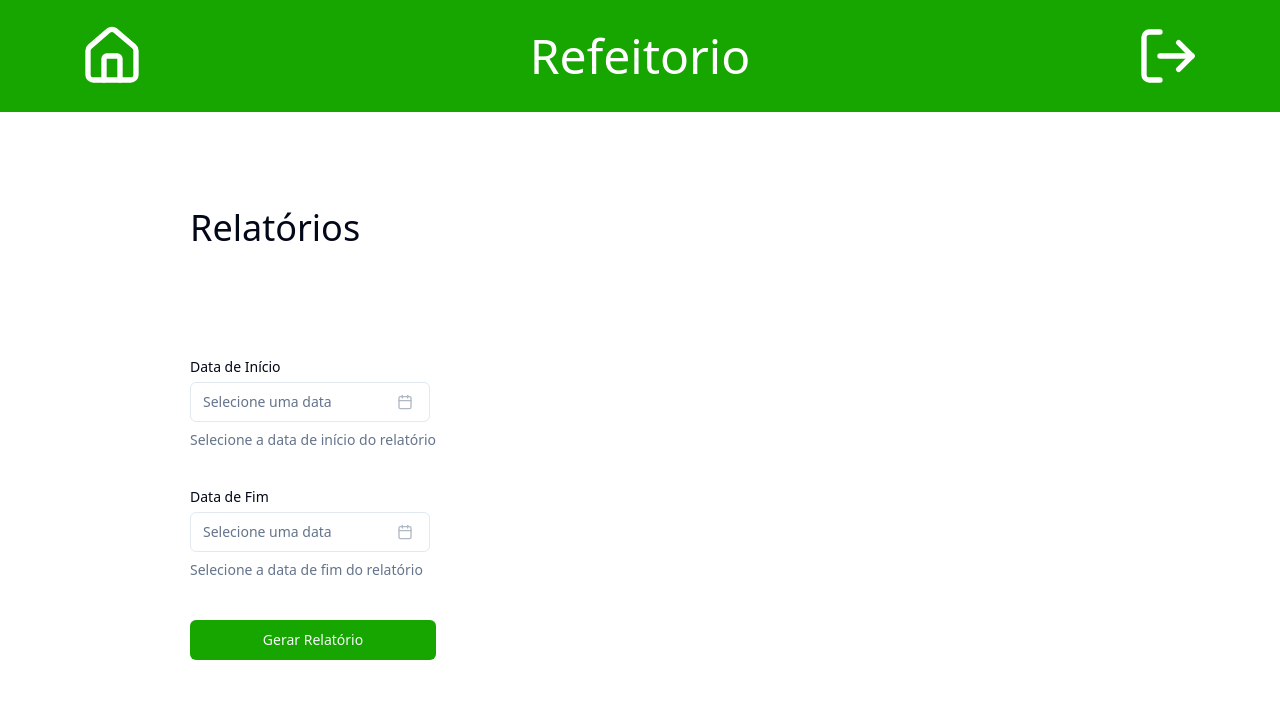
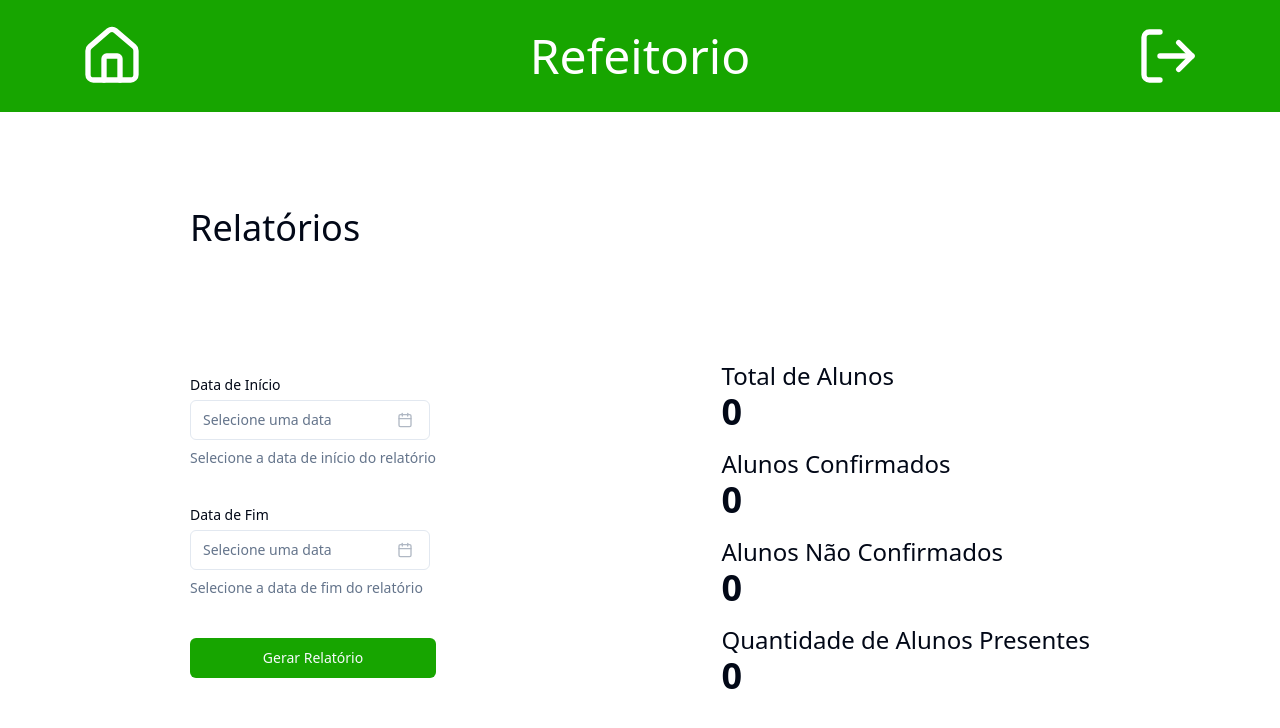
Before and after one commit to ndbzika/controle-acesso-refeitorio, a React (Vite) app in the folder frontend/: page /admin/relatorios in a window 1280 px wide. Shown: the top 728 px of the page. Built offline with nearby package versions, Linux system fonts and the light colour scheme.

Commit message:
feat: relatorios api response

```diff
--- a/frontend/src/pages/admin/CAEST/RelatorioPage.tsx
+++ b/frontend/src/pages/admin/CAEST/RelatorioPage.tsx
@@ -3,10 +3,12 @@ import { Calendar } from "@/components/ui/calendar"
 import { Form, FormControl, FormDescription, FormField, FormItem, FormLabel, FormMessage } from "@/components/ui/form"
 import { Popover, PopoverContent, PopoverTrigger } from "@/components/ui/popover"
 import { cn } from "@/lib/utils"
+import { RelatoriosService } from "@/services/admin/adminServices"
 import { zodResolver } from "@hookform/resolvers/zod"
 import { addYears, format } from "date-fns"
 import { ptBR } from "date-fns/locale"
 import { CalendarIcon } from "lucide-react"
+import { useState } from "react"
 import { useForm } from "react-hook-form"
 import { z } from "zod"
 
@@ -19,13 +21,34 @@ const formSchema = z.object({
   })
 })
 
+interface IRelatorioInfo {
+  quantidadeTotalAlunos: number;
+  quantidadeAlunosConfirmados: {alunoEmail:string}[];
+  quantidadeAlunosNaoConfirmados: {alunoEmail:string}[];
+  quatidadeAlunosPresentes: number;
+}
+
 
 export const RelatorioPage = () => {
+  const [totalAlunos, setTotalAlunos] = useState(0);
+  const [alunosConfirmados, setAlunosConfirmados] = useState<{alunoEmail:string}[]>([]);
+  const [alunosNaoConfirmados, setAlunosNaoConfirmados] = useState<{alunoEmail:string}[]>([]);
+  const [quantidadeAlunosPresentes, setQuantidadeAlunosPresentes] = useState(0);
+
+  const handleSetRelatorioInfo = (data: IRelatorioInfo) => {
+    setTotalAlunos(data.quantidadeTotalAlunos);
+    setAlunosConfirmados(data.quantidadeAlunosConfirmados);
+    setAlunosNaoConfirmados(data.quantidadeAlunosNaoConfirmados);
+    setQuantidadeAlunosPresentes(data.quatidadeAlunosPresentes);
+  }
+
   const form = useForm<z.infer<typeof formSchema>>({
     resolver: zodResolver(formSchema),
   })
-  const onSubmit = (values: z.infer<typeof formSchema>) => {
-    console.log(values);
+  const onSubmit = async (values: z.infer<typeof formSchema>) => {
+    const { dataInicio, dataFim } = JSON.parse(JSON.stringify(values));
+    const res = await RelatoriosService(dataInicio.split("T")[0], dataFim.split("T")[0]);
+    handleSetRelatorioInfo(res);
   }
   return (
     <main className="max-w-[56.25rem] mx-auto space-y-28">
@@ -128,6 +151,26 @@ export const RelatorioPage = () => {
             </Button>
           </form>
         </Form>
+        <div>
+          <div className="flex flex-col gap-4">
+            <div>
+              <h2 className="font-medium text-2xl">Total de Alunos</h2>
+              <span className="text-4xl font-bold">{totalAlunos}</span>
+            </div>
+            <div>
+              <h2 className="font-medium text-2xl">Alunos Confirmados</h2>
+              <span className="text-4xl font-bold">{alunosConfirmados?.length}</span>
+            </div>
+            <div>
+              <h2 className="font-medium text-2xl">Alunos Não Confirmados</h2>
+              <span className="text-4xl font-bold">{alunosNaoConfirmados?.length}</span>
+            </div>
+            <div>
+              <h2 className="font-medium text-2xl">Quantidade de Alunos Presentes</h2>
+              <span className="text-4xl font-bold">{quantidadeAlunosPresentes}</span>
+            </div>
+          </div>
+        </div>
       </div>
     </main>
   )
--- a/frontend/src/services/admin/adminServices.ts
+++ b/frontend/src/services/admin/adminServices.ts
@@ -8,3 +8,20 @@ export const PresencaService = async () => {
     handleError(error);
   }
 };
+
+export const RelatoriosService = (dataInicio: string, dataFim: string) => {
+  try {
+    return axios
+      .get('/relatorios', {
+        params: {
+          dataInicio,
+          dataFim,
+        },
+      })
+      .then((res) => {
+        return res.data;
+      });
+  } catch (error) {
+    handleError(error);
+  }
+};
```
Also changed, not shown: 2 other files (tests, documents, lock files or other folders).
